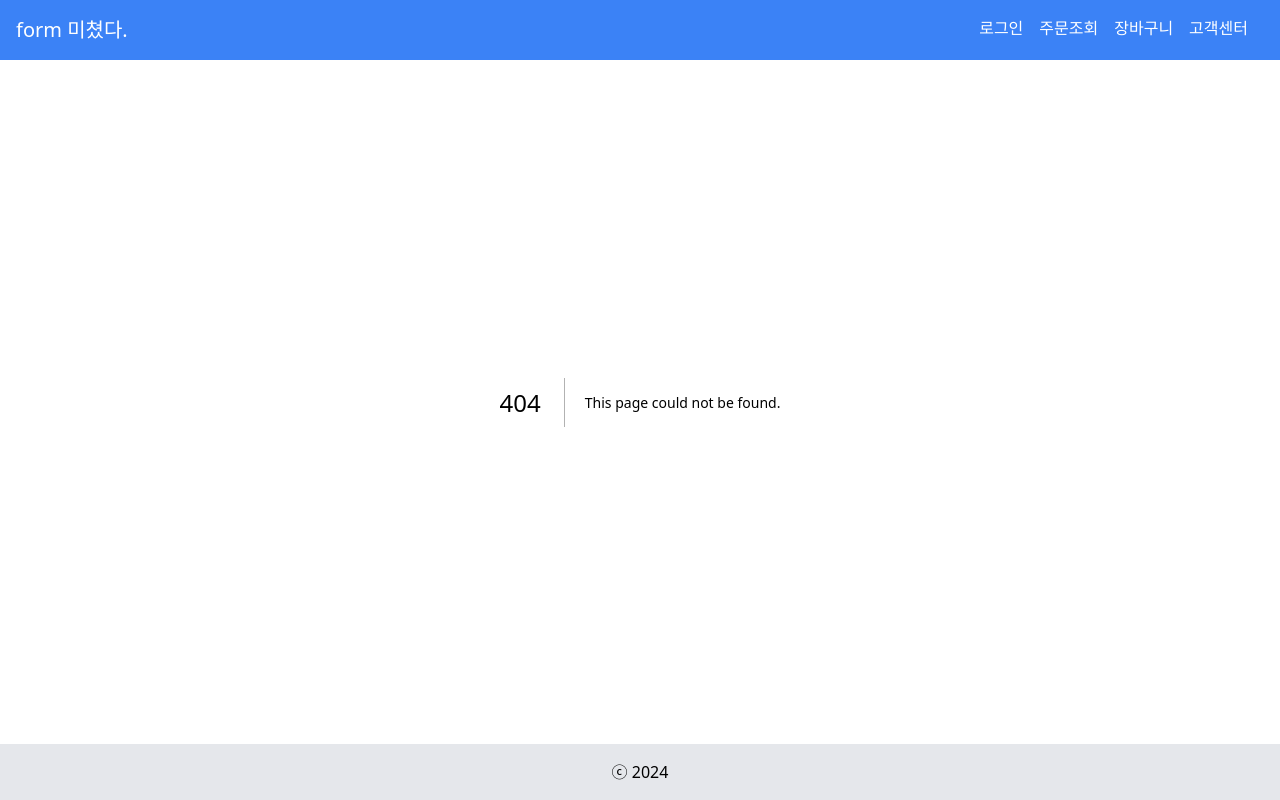
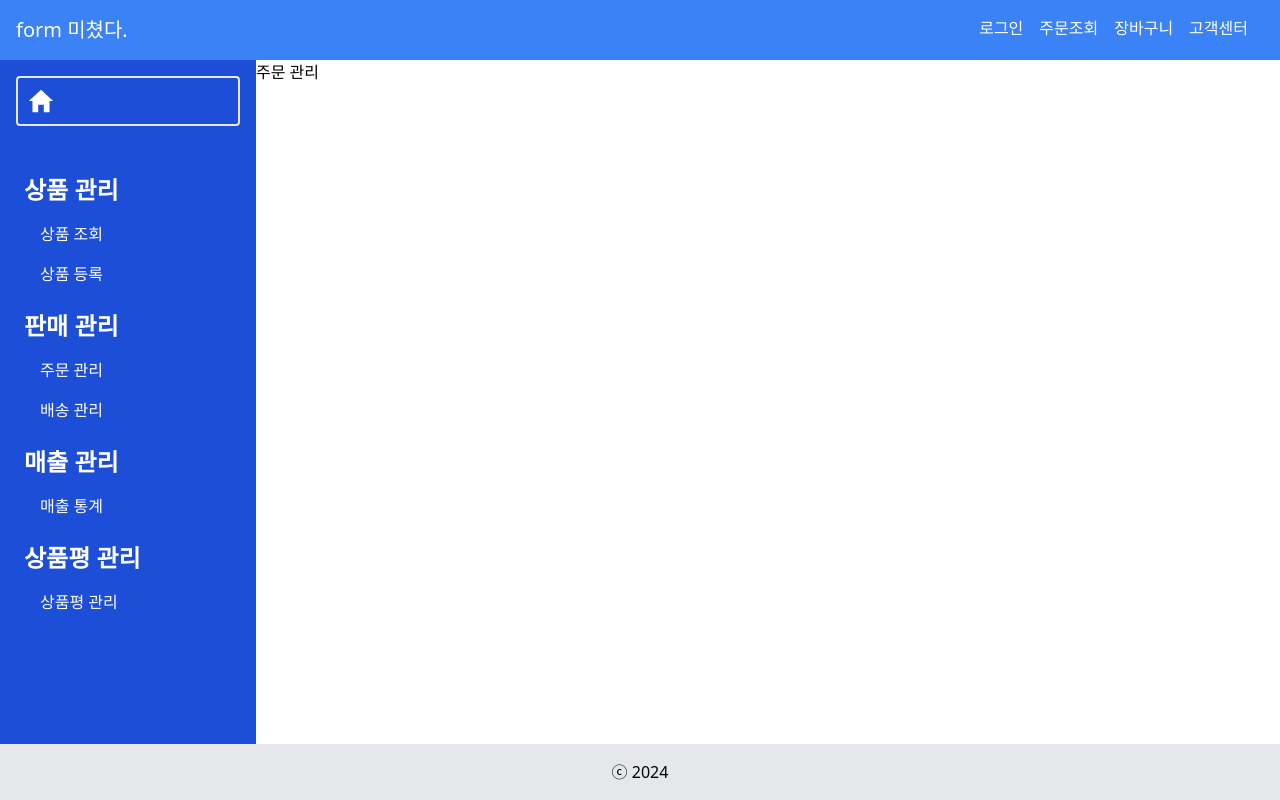
Before and after one commit to KDT-IaaS-Class-One-Group/KDT-IaaS-4team-ERP, a Next.js app: page /admin/order-manage in a window 1280 px wide. Before the commit this address had no page. Built offline with nearby package versions, Linux system fonts and the light colour scheme.

Commit message:
feat: 배송 관리 페이지 작성

```diff
--- /dev/null
+++ b/app/admin/(page)/(sale)/order-manage/page.tsx
@@ -0,0 +1,7 @@
+'use client';
+import React from 'react';
+import Image from 'next/link';
+
+export default function OrderManage() {
+  return <div>주문 관리</div>;
+}
```
